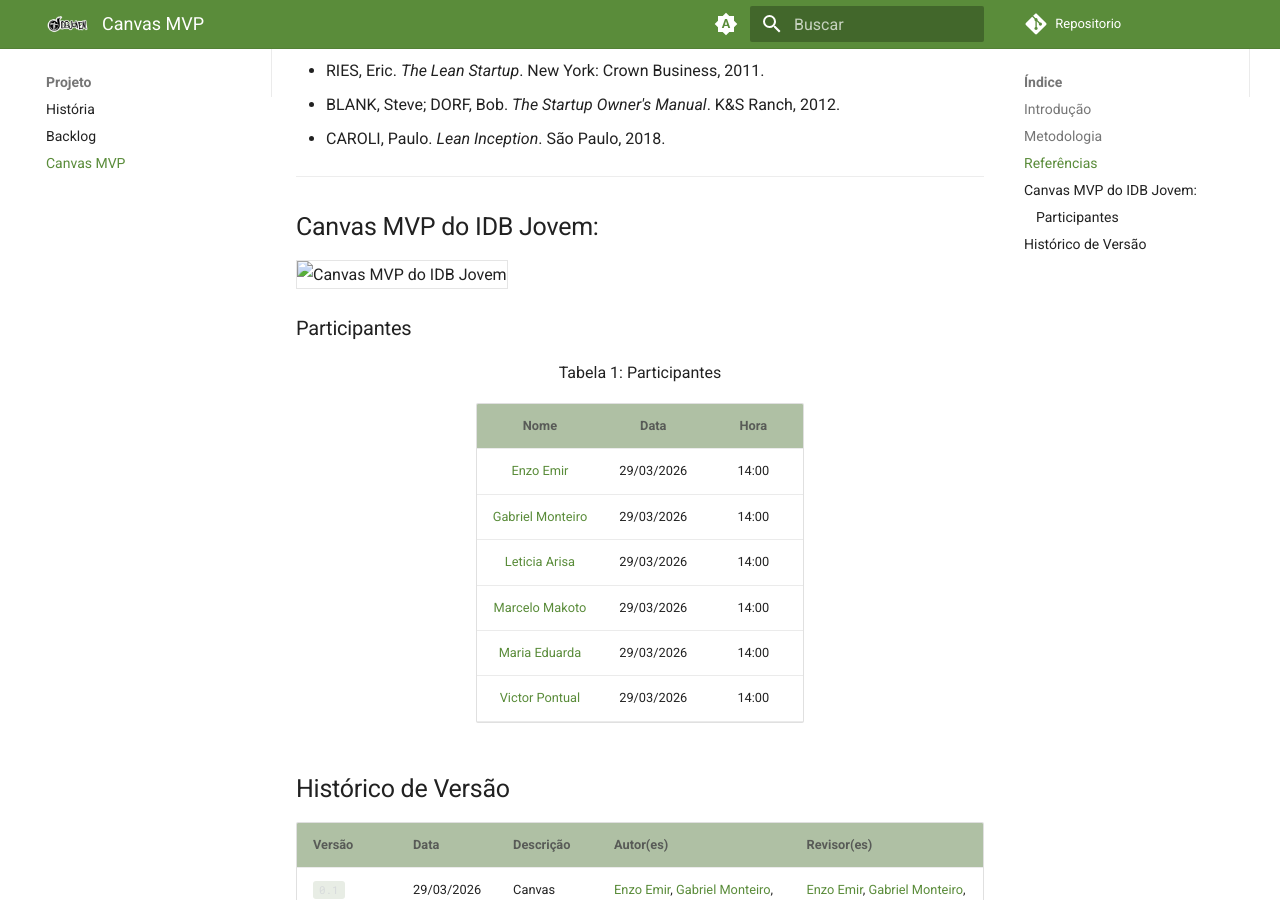
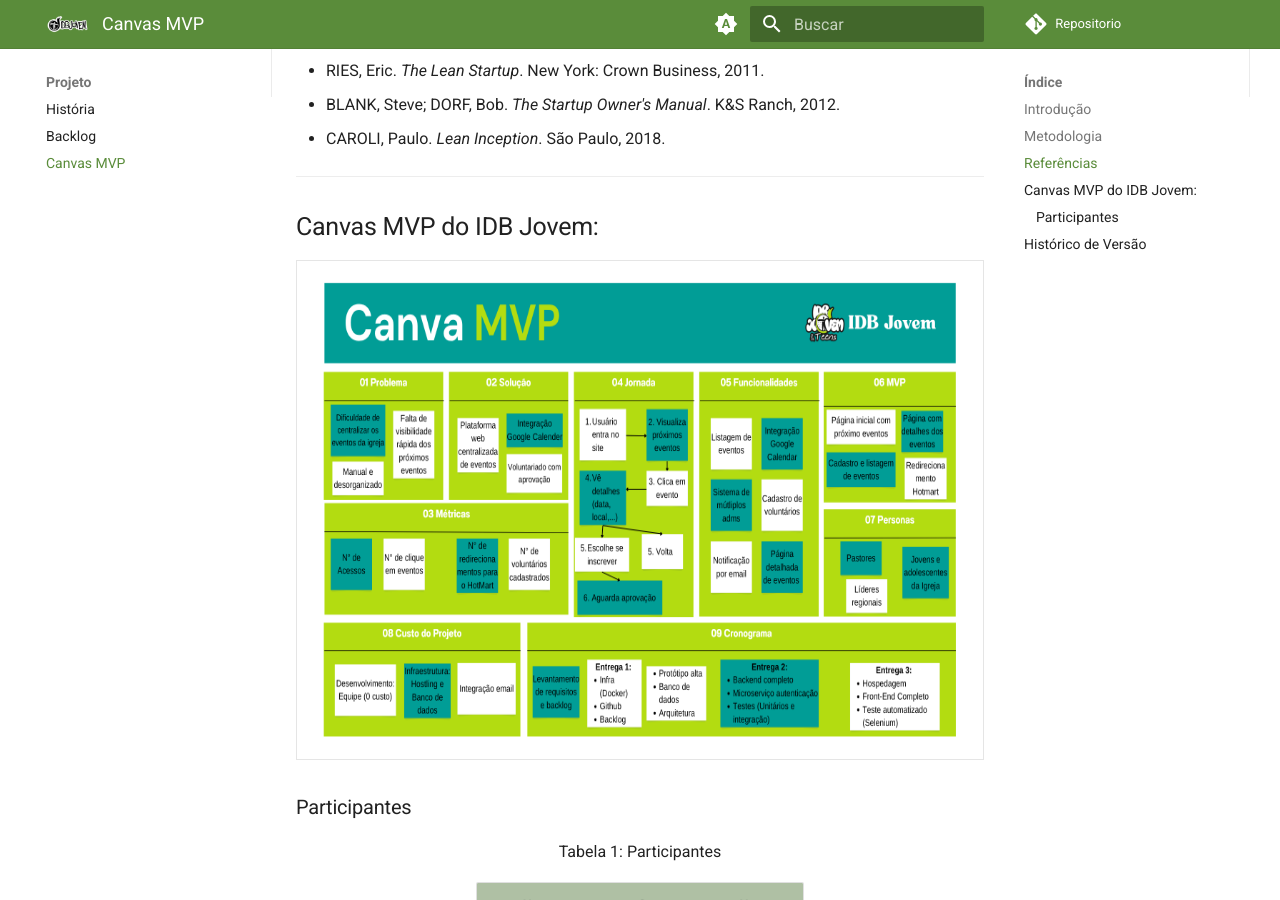
Before and after one commit to EnzoEmir/IDB_JOVEM_DOC, an MkDocs documentation site: the page built from docs/projeto/canvas_mvp.md, in a window 1280 px wide and 900 px high, scrolled down 1256 px. Built offline with MkDocs 1.6.1 and Material for MkDocs 9.7.7, drawn with Linux system fonts in a browser that asks for light colours; comment, search, counter and statistics services are not loaded.

Commit message:
fix: Ajusta tamanho do canva

```diff
--- a/docs/projeto/canvas_mvp.md
+++ b/docs/projeto/canvas_mvp.md
@@ -31,7 +31,9 @@
 ---
 
 ## Canvas MVP do IDB Jovem:
-<img src="../imagens/CanvaMVP_IDBJovem.png" alt="Canvas MVP do IDB Jovem" style="border: 1px solid rgba(0, 0, 0, 0.1); width: 900px; height: 550px;">
+<img src="https://raw.githubusercontent.com/EnzoEmir/IDB_JOVEM_DOC/main/docs/imagens/CanvaMVP_IDBJovem.png"
+     alt="Canvas MVP do IDB Jovem"
+     style="border: 1px solid rgba(0, 0, 0, 0.1); width: 900px; height: 500px;">
 
 ### Participantes
 
```
